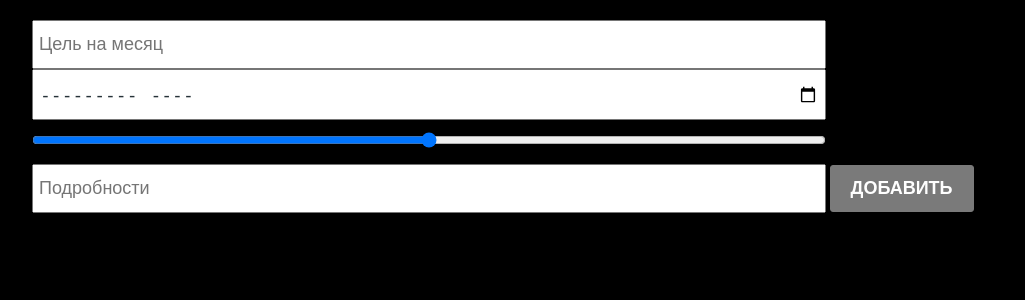
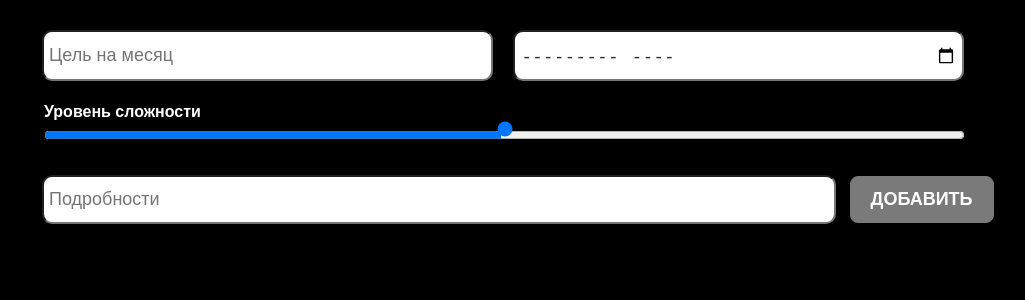
Before and after one commit to DaniyarAbdykalykov/ToDo_project, a Django app: page /goal_for_month/ in a window 1280 px wide. Shown: the top 300 px of the page, without its empty margins (112-1137 px from the left). Run offline with Django 4.2, Linux system fonts and the light colour scheme; data that the repository does not hold is empty.

Commit message:
corrected styles for Goal for month

```diff
--- a/homework/static/homework/styles/goal_for_month.css
+++ b/homework/static/homework/styles/goal_for_month.css
@@ -21,6 +21,14 @@ section{
     padding: 12px 5px;
     font-size: 18px;
     width: 80%;
+    margin: 10px;
+    border-radius: 10px;
+}
+
+.create_difficulty{
+    padding: 0px 5px 12px 5px;
+    width: 94%;
+    margin: 10 px 0px 10 px 10px;
 }
 
 .create_button{
@@ -31,7 +39,7 @@ section{
     font-size: 18px;
     text-transform: uppercase;
     font-weight: bold;
-    border-radius: 3px;
+    border-radius: 8px;
     cursor: pointer;
 }
 
@@ -49,8 +57,11 @@ section{
 }
 
 .todo_item{
+    display: flex;
+    flex-direction: column;
+    justify-content: space-between;
     border: 1px solid gray;
-    border-radius: 5px;
+    border-radius: 10px;
     width: 24%;
     padding: 10px 15px;
     background-color: white;
@@ -80,11 +91,22 @@ section{
     display: flex;
     align-items: center;
     min-height: 35px;
+    flex-direction: column;
 }
 
-.todo_item_header h4{
+.todo_item_header h4    {
     font-size: 18px;
     font-family: sans-serif;
+}
+
+.todo_item_reason{
+    margin: 4px 0px;
+}
+
+.todo_item_reason p{
+    font-size: 12px;
+    font-family: sans-serif;
+    font-style: italic;
 }
 
 .todo_item_footer{
@@ -112,3 +134,17 @@ section{
 body{
     background-color: black;
 }
+
+.input_container{
+    display: flex;
+    width: 95%;
+}
+
+.select_difficulty{
+    margin: 12px 0px 12px 12px;
+}
+
+.select_difficulty h4{
+    color: white;
+    font-family: sans-serif;
+}
--- a/homework/templates/goal_for_month.html
+++ b/homework/templates/goal_for_month.html
@@ -16,9 +16,14 @@
         <div class="create_container">
             <form action="{% url 'add-goal' %}" method="POST">
                 {% csrf_token %}
-                <input class="create_input" type="text" placeholder="Цель на месяц" name="add_goal_text" />
-                <input class="create_input" type="month" name="add_goal_date" />
-                <input class="create_input" type="range" placeholder="Выберите сложность задачи" name="add_goal_difficulty" />
+                <div class="input_container">
+                    <input class="create_input" type="text" placeholder="Цель на месяц" name="add_goal_text" />
+                    <input class="create_input" type="month" name="add_goal_date" />
+                </div>
+                <div class="select_difficulty">
+                    <h4>Уровень сложности</h4>
+                    <input class="create_difficulty" type="range" placeholder="Выберите сложность задачи" name="add_goal_difficulty" />
+                </div>
                 <input class="create_input" type="text" placeholder="Подробности" name="add_goal_reason" />
                 <button class="create_button">Добавить</button>
             </form>
@@ -30,9 +35,9 @@
             <div class="todo_item">
                 <div class="todo_item_header">
                     <h4>{{goalForMonth.goal}}</h4>
+                    <p>Уровень сложности: {{goalForMonth.difficulty}}</p>
                 </div>
-                <p>{{goalForMonth.difficulty}}</p>
-                <div>
+                <div class="todo_item_reason">
                     <p>{{goalForMonth.reason_for_goal}}</p>
                 </div>
                 <div class="todo_item_footer">
```
